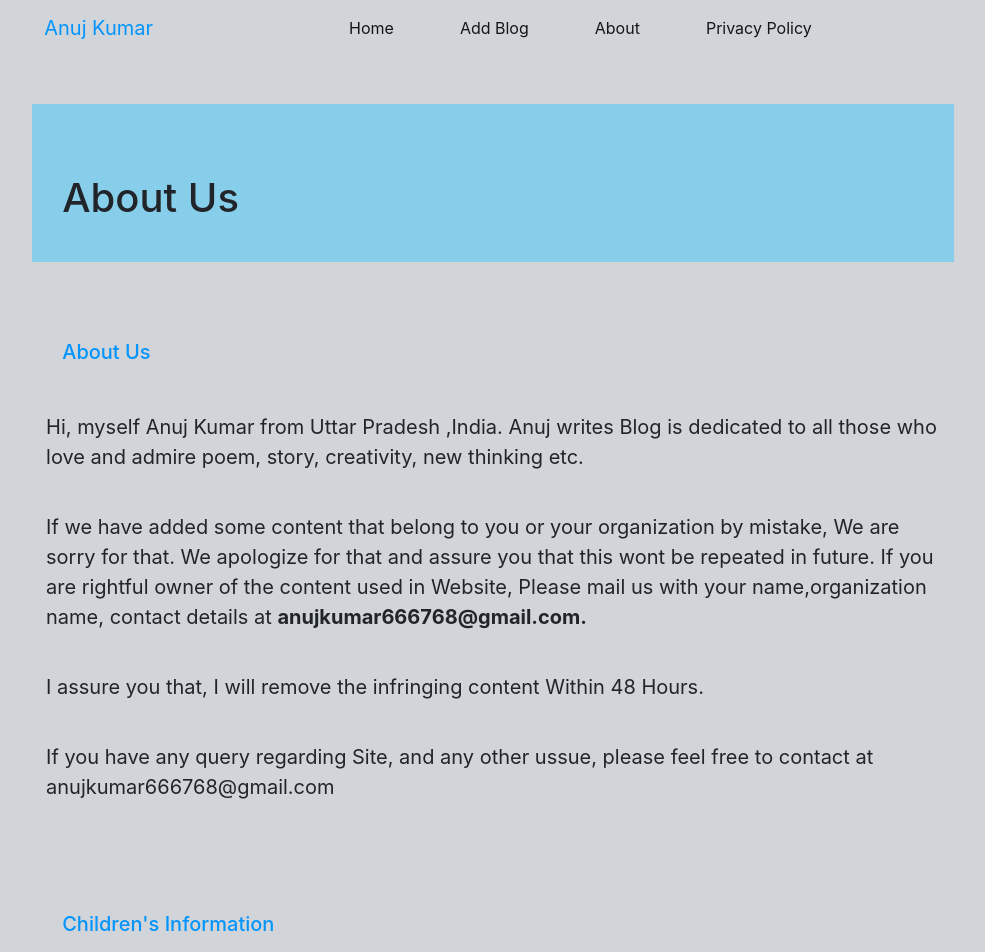
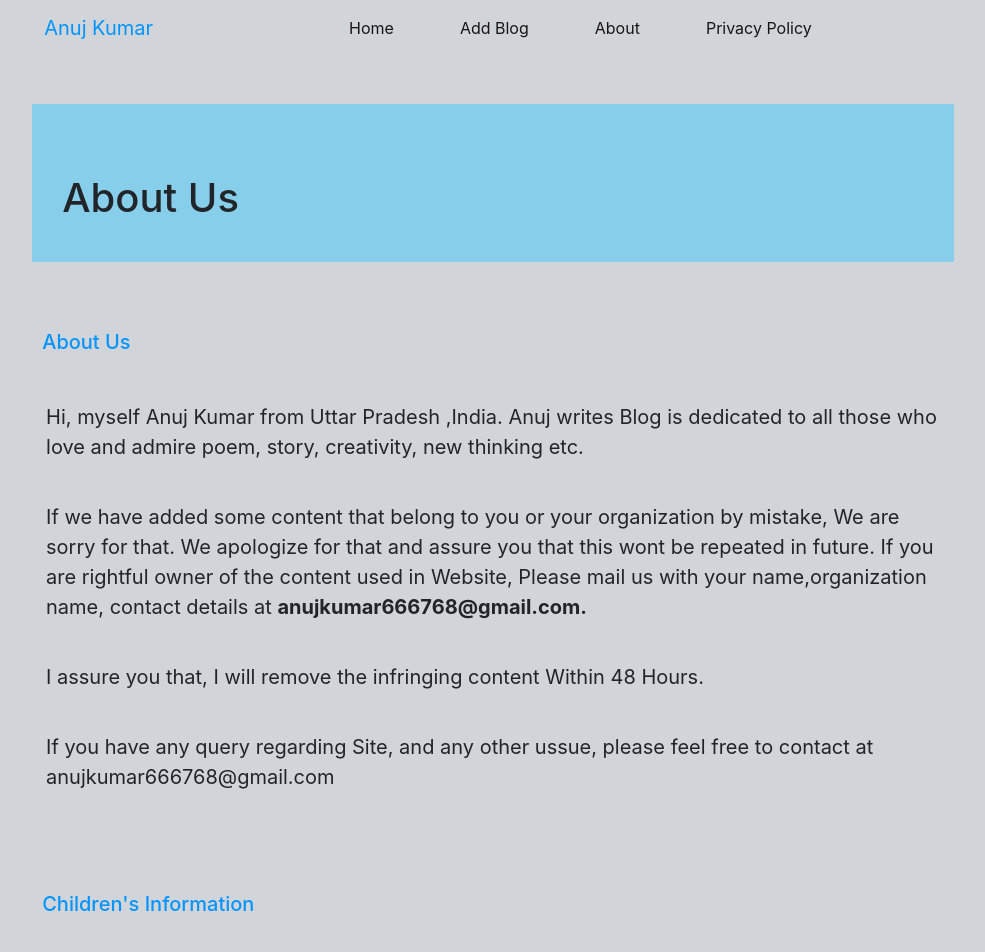
Before and after one commit to Buildwithus/anujblog, a React (Create React App) app: page /about in a window 1280 px wide. Shown: the top 952 px of the page, without its empty margins (147-1132 px from the left). Built offline with nearby package versions, Linux system fonts and the light colour scheme.

Commit message:
Update about.js

```diff
--- a/src/pages/about.js
+++ b/src/pages/about.js
@@ -9,7 +9,7 @@ function About() {
             <div className='containerabout'>
                 <h1 className='h1about'>About Us</h1>
             </div>
-            <h5 className='h1about'>About Us</h5>
+            <h5 className='h11about'>About Us</h5>
             <div className='conp'>
                 <p className='ppp' >Hi, myself Anuj Kumar from Uttar Pradesh ,India. Anuj writes Blog is dedicated to all those who love and admire poem, story, creativity, new thinking etc. </p>
                 <p className='ppp' >If we have added some content that belong to you or your organization by mistake, We are sorry for that.
@@ -20,7 +20,7 @@ function About() {
                 <p className='ppp'>If you have any query regarding Site, and any other ussue, please feel free to contact at anujkumar666768@gmail.com</p>
 
             </div>
-            <h5 className='h1about'>Children's Information</h5>
+            <h5 className='h11about'>Children's Information</h5>
             <div className='conp'>
 
                 <p className='ppp'>Another part of our priority is adding protection for children while using the internet. We encourage parents and guardians to observe, participate in, and/or monitor and guide their online activity.</p>
```
